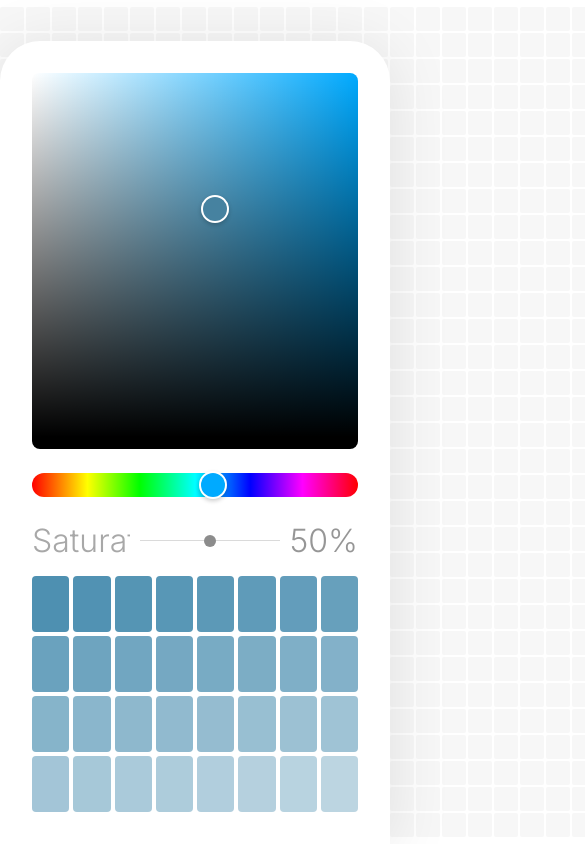
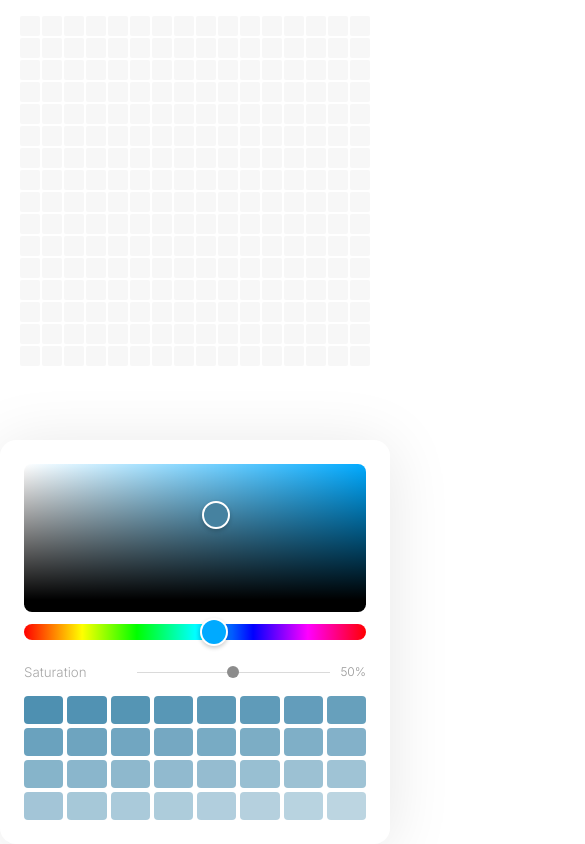
Before and after one commit to rosanusi/grid-art, a React (Create React App) app: page / in a window 390 px wide. Shown: the top 844 px of the page, 585 px wide, since content can reach past the window. Built offline with nearby package versions, Linux system fonts and the light colour scheme.

Commit message:
updated mediaquerieas

```diff
--- a/src/App.js
+++ b/src/App.js
@@ -27,7 +27,21 @@ function App() {
 
 
   let setGridArray = async() => {
-    let gridNumber = 1024
+
+    let gridNumber;
+
+    // Create a media condition that targets viewports at least 768px wide
+    let mediaQuery = window.matchMedia('(max-width: 500px)')
+    // Check if the media query is true
+    if (mediaQuery.matches) {
+      // Then trigger an alert
+      gridNumber = 256;
+    } else {
+      gridNumber = 1024;
+    }
+
+    console.log(mediaQuery, gridNumber)
+
     let gridArray =  Array.from({length: gridNumber}, (v, i) => i);
 
     gridArray.forEach(number => {
@@ -176,12 +190,23 @@ export default App;
 const GridContainer = styled.div`
   display: grid;
   grid-template-columns: repeat(32, auto);
-  grid-template-rows: repeat(32, auto);
+
   grid-gap: 2px;
+
+  @media only screen and (max-width: 500px) {
+     grid-template-columns: repeat(16, auto);
+
+  }
 
   .block {
     width: 24px;
     height: 24px;
+
+    @media only screen and (max-width: 500px) {
+      width: 20px;
+      height: 20px;
+   }
+
     background-color: hsl(98, 0%, 97%);
     border-radius: 2px;
 
--- a/src/css/main.css
+++ b/src/css/main.css
@@ -76,10 +76,21 @@ body {
   margin: 0 auto;
   background-color: #fff;
 }
+@media only screen and (max-width: 500px) {
+  .container {
+    grid-template-columns: auto;
+    height: auto;
+  }
+}
 .container .leftPane {
   display: flex;
   justify-content: center;
   align-items: center;
+}
+@media only screen and (max-width: 500px) {
+  .container .leftPane {
+    padding-top: 16px;
+  }
 }
 .container .rightPane {
   background-color: #fff;
@@ -93,12 +104,10 @@ body {
 @media only screen and (max-width: 500px) {
   .container .rightPane {
     position: fixed;
+    width: 100vw;
     bottom: 0;
-    left: 0;
     top: auto;
     right: auto;
-    width: 100%;
-    border-radius: 40px 40px 0 0;
   }
 }
 .container .rightPane .colorPane {
@@ -160,11 +169,6 @@ body {
   max-width: calc(30% + 8px);
   margin-left: 8px;
 }
-@media only screen and (max-width: 500px) {
-  .container .rightPane .colorRemix .customSlider .value {
-    font-size: 2rem;
-  }
-}
 .container .rightPane .colorRemix .value {
   color: #969696;
   font-size: 12px;
@@ -192,12 +196,6 @@ body {
   font-family: inherit;
   transition: all 150ms ease;
 }
-@media only screen and (max-width: 500px) {
-  .select select {
-    font-size: 2rem;
-  }
-}
-
 .select select:required:invalid {
   color: #5a667f;
 }
@@ -228,10 +226,4 @@ body {
   user-select: none;
 }
 
-@media only screen and (max-width: 500px) {
-  .color-block {
-    height: 56px !important;
-  }
-}
-
 /*# sourceMappingURL=main.css.map */
--- a/src/css/react-colorful.css
+++ b/src/css/react-colorful.css
@@ -1,20 +1,9 @@
 .rightPane {
   padding: 24px;
-}
-@media only screen and (max-width: 500px) {
-  .rightPane {
-    padding: 32px;
-  }
 }
 .rightPane .react-colorful {
   position: relative;
   width: 100%;
-  height: 300px;
-}
-@media only screen and (max-width: 500px) {
-  .rightPane .react-colorful {
-    height: 448px;
-  }
 }
 .rightPane .react-colorful__saturation {
   border-radius: 4px 4px 0 0;
@@ -30,11 +19,5 @@
 .rightPane .react-colorful__hue.react-colorful__last-control {
   margin: 12px 0 24px;
 }
-@media only screen and (max-width: 500px) {
-  .rightPane .react-colorful__hue.react-colorful__last-control {
-    margin: 24px 0 24px;
-    height: 24px;
-  }
-}
 
 /*# sourceMappingURL=react-colorful.css.map */
--- a/src/scss/main.scss
+++ b/src/scss/main.scss
@@ -82,10 +82,23 @@ body {
     // height: 100vh;
 
 
+    @media only screen and (max-width : 500px) {
+        grid-template-columns: auto;
+        height: auto;
+        // display: block;
+        // width: 100vw;
+    }
+
+
     .leftPane {
         display: flex;
         justify-content: center;
         align-items: center;
+
+        @media only screen and (max-width : 500px) {
+            padding-top: 16px;
+        }
+
     }
 
 
@@ -104,12 +117,10 @@ body {
 
         @media only screen and (max-width : 500px) {
             position: fixed;
+            width: 100vw;
             bottom: 0;
-            left: 0;
             top: auto;
             right: auto;
-            width: 100%;
-            border-radius: 40px 40px 0 0;
         }
 
 
@@ -187,7 +198,7 @@ body {
                     margin-left: 8px;
 
                     @media only screen and (max-width : 500px) {
-                        font-size: 2rem;
+                        // font-size: 2rem;
                     }
                 }
             }
@@ -228,7 +239,7 @@ body {
     transition: all 150ms ease;
 
     @media only screen and (max-width : 500px) {
-        font-size: 2rem;
+        // font-size: 2rem;
     }
 
   }
@@ -263,7 +274,7 @@ body {
   .color-block {
 
     @media only screen and (max-width : 500px) {
-        height: 56px !important;
+        // height: 56px !important;
     }
 
   }
--- a/src/scss/react-colorful.scss
+++ b/src/scss/react-colorful.scss
@@ -2,17 +2,17 @@
     padding: 24px;
 
     @media only screen and (max-width : 500px) {
-        padding: 32px;
+        // padding: 32px;
     }
 
     .react-colorful {
         position: relative;
         width: 100%;
-        height: 300px;
+        // height: 300px;
         // border-bottom: 1px solid hsla(0, 0%, 0%, .1);
         // height: 640px;
         @media only screen and (max-width : 500px) {
-            height: 448px;
+            // height: 448px;
         }
     }
 
@@ -35,8 +35,8 @@
         margin: 12px 0 24px;
 
         @media only screen and (max-width : 500px) {
-            margin: 24px 0 24px;
-            height: 24px;
+            // margin: 24px 0 24px;
+            // height: 24px;
         }
     }
 
```
Also changed, not shown: 2 other files (tests, documents, lock files or other folders).
